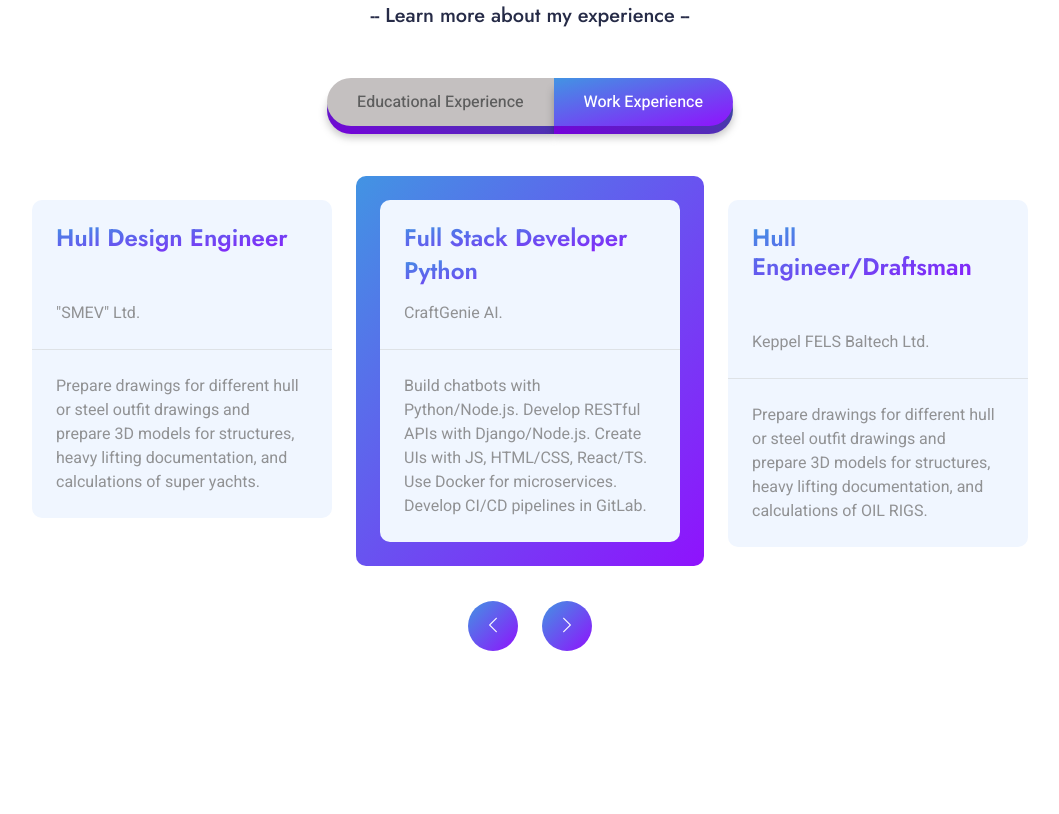
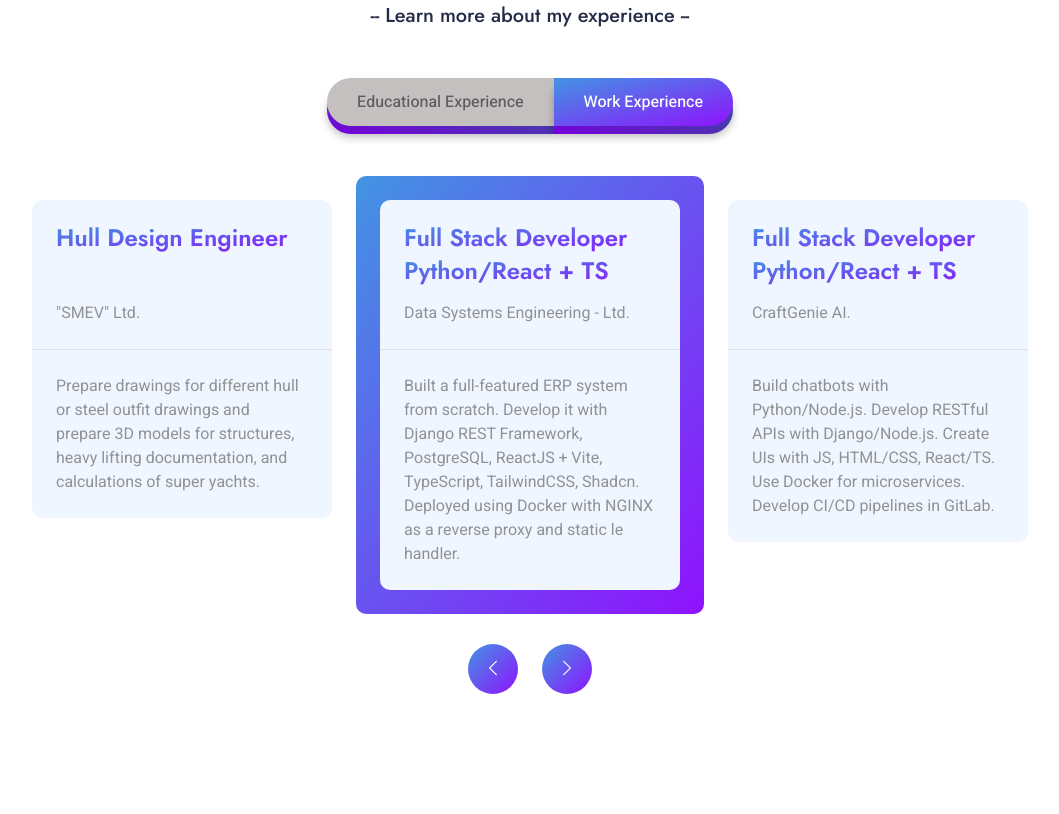
Before and after one commit to qceka88/About-Me-Flask, a Flask app: page / in a window 1280 px wide, after a click on "Work Experience". Shown: the part 5686-6500 px from the top of the page, without its empty margins (110-1169 px from the left). Run offline with Flask 3, Linux system fonts and the light colour scheme; parts of the project's set-up code (start-up, migrations or seed data) failed here and were passed over; some libraries are stand-ins or nearby versions.

Commit message:
Updated with latest data about me. Updated CV.

```diff
--- a/templates/index.html
+++ b/templates/index.html
@@ -260,7 +260,7 @@
                     </a>
                     <h5 class="mb-3">Flask</h5>
                 </div>
-                                <div class="wow fadeInUp text-center d-inline-flex flex-column" data-wow-delay="0.4s">
+                <div class="wow fadeInUp text-center d-inline-flex flex-column" data-wow-delay="0.4s">
                     <a href="https://www.terraform.io/" target="_blank">
                         <div class="d-inline-flex feature-item align-items-center bg-light rounded  justify-content-center p-3">
                             <img src="{{ url_for('static', filename='img/skills/skills-terraform.png') }}"
@@ -935,7 +935,25 @@
                                 <div class="bg-light rounded">
                                     <div class="border-bottom p-4 mb-4">
                                         <h4 class="text-primary-gradient mb-1">Full Stack Developer</h4>
-                                        <h4 class="text-primary-gradient mb-1">Python</h4>
+                                        <h4 class="text-primary-gradient mb-1">Python/React + TS</h4>
+                                        <h1 class="mb-3">
+                                        </h1>
+                                        <span>Data Systems Engineering - Ltd.</span>
+                                    </div>
+                                    <div class="p-4 pt-0">
+                                        <span>Built a full-featured ERP system from scratch. Develop it with Django REST Framework, PostgreSQL,
+                                            ReactJS + Vite, TypeScript, TailwindCSS, Shadcn. Deployed using Docker with NGINX as a
+                                            reverse proxy and static le handler.
+                                        </span>
+                                    </div>
+                                </div>
+                            </div>
+
+                            <div class="testimonial-item rounded p-4">
+                                <div class="bg-light rounded">
+                                    <div class="border-bottom p-4 mb-4">
+                                        <h4 class="text-primary-gradient mb-1">Full Stack Developer</h4>
+                                        <h4 class="text-primary-gradient mb-1">Python/React + TS</h4>
                                         <h1 class="mb-3">
                                         </h1>
                                         <span>CraftGenie AI.</span>
```
Also changed, not shown: 1 other file.
